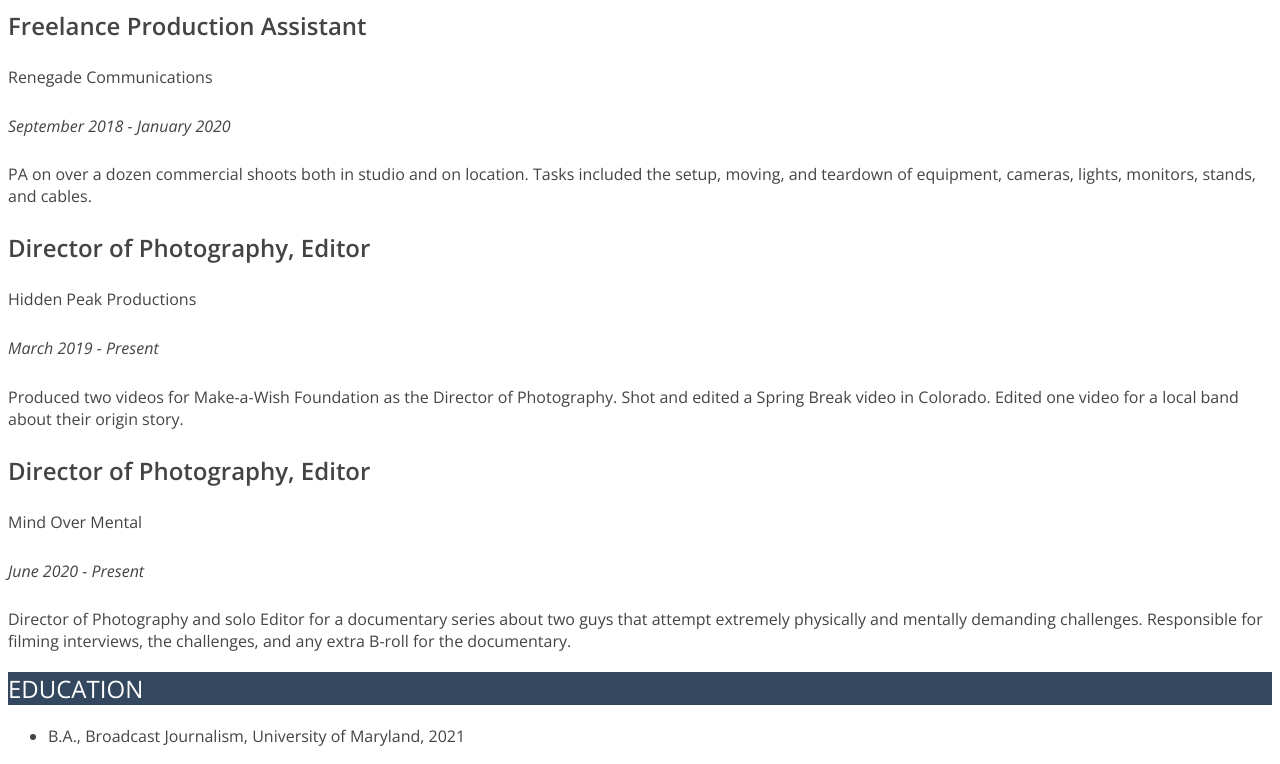
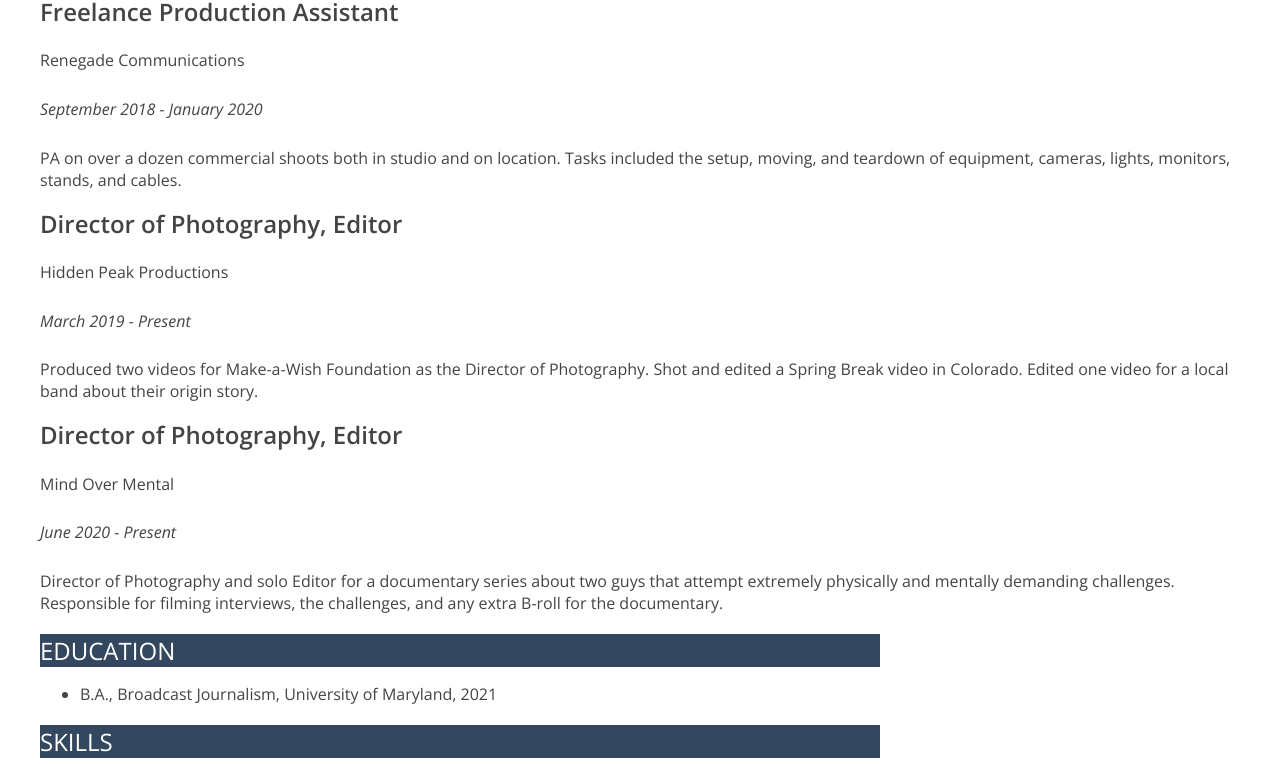
Before and after one commit to domacierno/dom-acierno-Jour352, a plain HTML site: page Resume/index.html in a window 1280 px wide. Shown: the part 279-1043 px from the top of the page. Drawn offline with nearby package versions, Linux system fonts and the light colour scheme.

Commit message:
added margins

```diff
--- a/Resume/index.html
+++ b/Resume/index.html
@@ -10,6 +10,7 @@
   </head>
 
   <body>
+    <div id="container">
   <!-- I built this myself! -->
     <div id="name">Dominick Acierno</div>
 
@@ -30,9 +31,9 @@
   <li><a href="GitHub: https://github.com/domacierno">Github</a></li>
 </ul>
 
-  <h2>Experience</h2>
+  <div class="sectionheader">Experience</div>
 
-  <h3>Freelance Production Assistant</h3>
+  <div class="jobtitle">Freelance Production Assistant</div>
 
   <h4>Renegade Communications</h4>
 
@@ -40,7 +41,7 @@
 
   <p>PA on over a dozen commercial shoots both in studio and on location. Tasks included the setup, moving, and teardown of equipment, cameras, lights, monitors, stands, and cables.</p>
 
-  <h3>Director of Photography, Editor</h3>
+  <div class="jobtitle">Director of Photography, Editor</div>
 
   <h4>Hidden Peak Productions</h4>
 
@@ -48,7 +49,7 @@
 
   <p>Produced two videos for Make-a-Wish Foundation as the Director of Photography. Shot and edited a Spring Break video in Colorado. Edited one video for a local band about their origin story.</p>
 
-  <h3>Director of Photography, Editor</h3>
+  <div class="jobtitle">Director of Photography, Editor</div>
 
   <h4>Mind Over Mental</h4>
 
@@ -56,16 +57,18 @@
 
   <p>Director of Photography and solo Editor for a documentary series about two guys that attempt extremely physically and mentally demanding challenges. Responsible for filming interviews, the challenges, and any extra B-roll for the documentary.</p>
 
-  <h2>Education</h2>
+  <div class="sectionheader">Education</div>
 <ul>
   <li>B.A., Broadcast Journalism, University of Maryland, 2021</li>
 </ul>
 
-  <h2>Skills</h2>
+  <div class="sectionheader">Skills</div>
 <ul>
   <li>Video editing with Adobe Premiere Pro</li>
   <li>Photo editing with Adobe Lightroom and Photoshop</li>
   <li>Digital Video Production</li>
 </ul>
+
+</div>
 </body>
 </html>
--- a/Resume/style.css
+++ b/Resume/style.css
@@ -13,6 +13,9 @@
   text-align: center;
   font-size:3em;
   border-bottom: 1px solid #33485e;
+  width: 60%;
+  min-width: 300px;
+  margin: 0 auto;
 }
 /* my title */
 strong{
@@ -21,15 +24,27 @@
   font-size:1.5em;
 }
 /* section titles */
-h2{
+.sectionheader{
   font-size:1.5em;
   text-transform:uppercase;
   background-color: #33485e;
   color: #ffffff;
   font-weight: 400;
+  margin-top:20px;
+  margin-bottom:10px;
+  margin-left:0px;
+  margin-right:0px;
+  width:70%;
+  min-width:300px;
+}
+
+#container{
+  width:100%;
+  max-width:1200px;
+  margin:0 auto;
 }
 /* job titles */
-h3{
+.jobtitle{
   font-size: 1.5em;
   font-weight: 600;
 }
```
